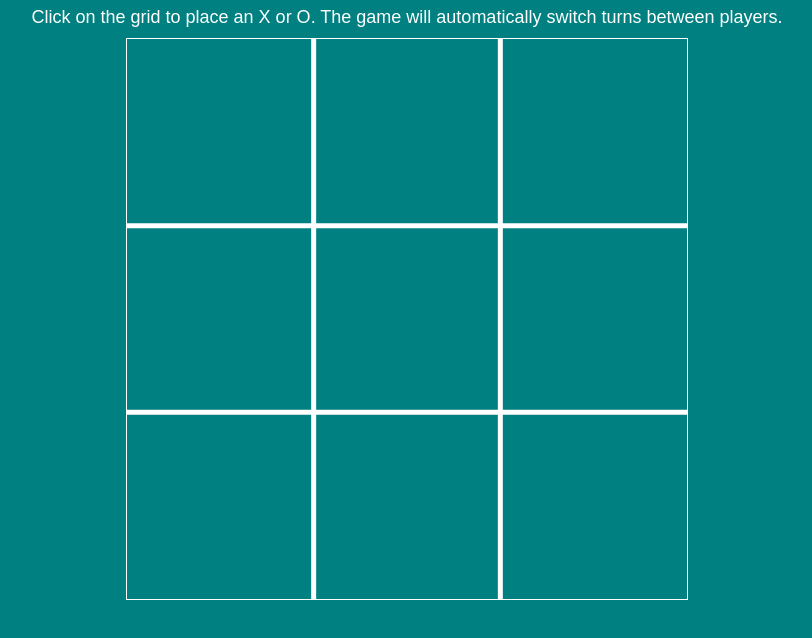
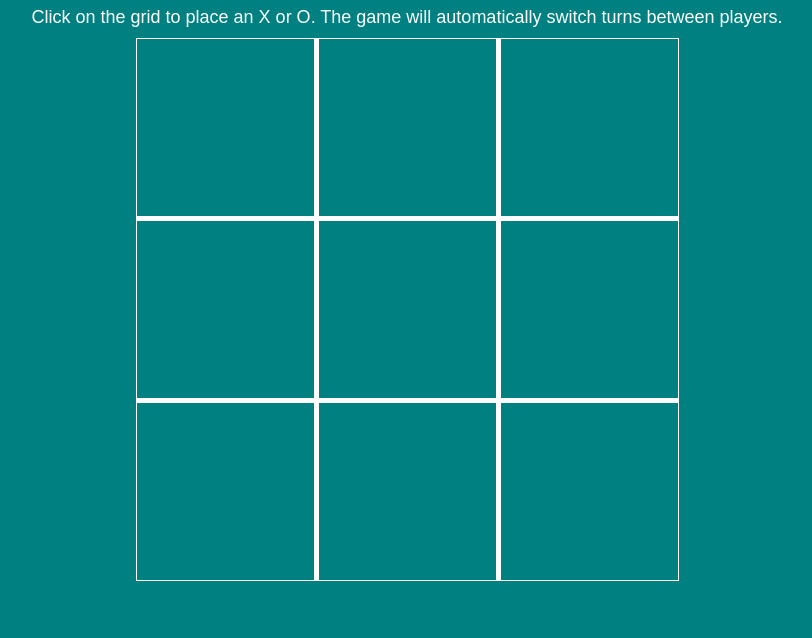
Before and after one commit to magicXY23/Tic-Tac-Toe, a plain HTML site: page index.html in a window 1280 px wide. Shown: the part 50-688 px from the top of the page, without its empty margins (233-1045 px from the left). Drawn offline with Linux system fonts and the light colour scheme.

Commit message:
Adjusted the code so that the board perfectly adapts to the screen size.

```diff
--- a/index.html
+++ b/index.html
@@ -8,7 +8,8 @@
 </head>
 <body>
     <h1>Tic-Tac-Toe</h1>
-    <p>Click on the grid to place an X or O. The game will automatically switch turns between players.</p>
+    <p id="msg1">Click on the grid to place an X or O. The game will automatically switch turns between players.</p>
+    <p id="msg2"></p>
     <canvas id="board"></canvas>
     <style>
         body {
--- a/script.js
+++ b/script.js
@@ -1,8 +1,13 @@
 const board = document.getElementById('board');
 const ctx = board.getContext('2d');
 
-board.width = window.innerWidth*0.7;
-board.height = window.innerHeight*0.7;
+const title = document.querySelector('h1');
+const msg1 = document.getElementById('msg1');
+const msg2 = document.getElementById('msg2');
+const totalOffsetHeight = title.offsetHeight + msg1.offsetHeight + msg2.offsetHeight + 40;
+
+board.width = Math.floor((window.innerWidth*0.8 - 10)/3)*3 + 10;
+board.height = Math.floor((window.innerHeight*0.8 - 10 - totalOffsetHeight)/3)*3 + 10;
 if (board.width > board.height) {
     board.width = board.height;
 }
@@ -10,7 +15,11 @@ else {
     board.height = board.width;
 }
 
-const cellSize = board.width / 3;
+console.log(totalOffsetHeight);
+console.log(window.innerWidth, window.innerHeight);
+console.log(board.width, board.height);
+
+const cellSize = (board.width-10) / 3;
 
 function drawBoard() {
     ctx.clearRect(0, 0, board.width, board.height);
@@ -18,16 +27,15 @@ function drawBoard() {
     ctx.strokeStyle = 'White';
 
     ctx.beginPath();
-    ctx.moveTo(cellSize, 0);
-    ctx.lineTo(cellSize, board.height);
-    ctx.moveTo(2 * cellSize, 0);
-    ctx.lineTo(2 * cellSize, board.height);
+    ctx.moveTo(cellSize+2.5, 0);
+    ctx.lineTo(cellSize+2.5, board.height);
+    ctx.moveTo(2*cellSize+5+2.5, 0);
+    ctx.lineTo(2*cellSize+5+2.5, board.height);
 
-    ctx.moveTo(0, cellSize);
-    ctx.lineTo(board.width, cellSize);
-    ctx.moveTo(0, 2 * cellSize);
-    ctx.lineTo(board.width, 2 * cellSize);
+    ctx.moveTo(0, cellSize+2.5);
+    ctx.lineTo(board.width, cellSize+2.5);
+    ctx.moveTo(0, 2*cellSize+5+2.5);
+    ctx.lineTo(board.width, 2*cellSize+5+2.5);
     ctx.stroke();
 }
-
 drawBoard();
```
